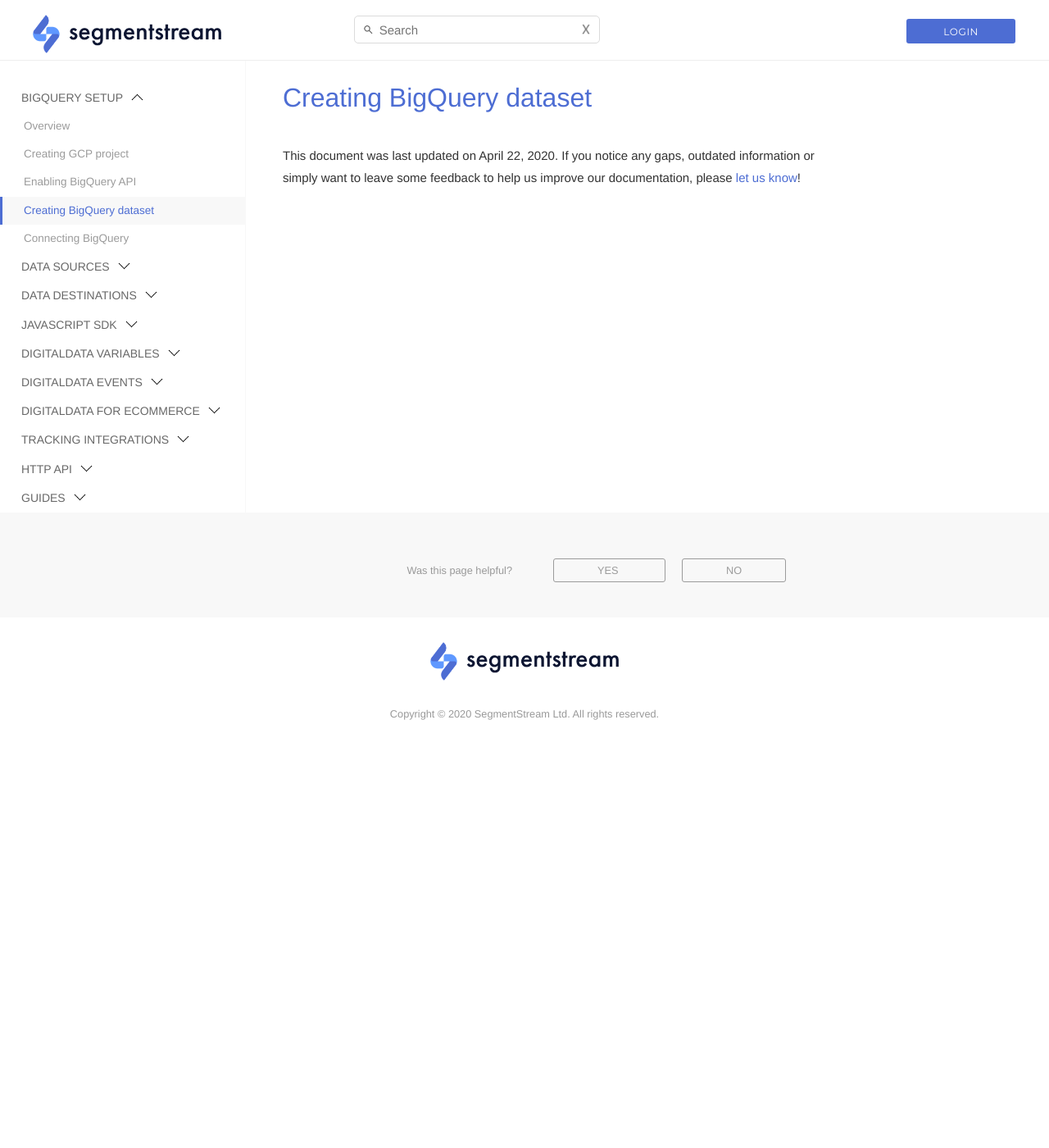
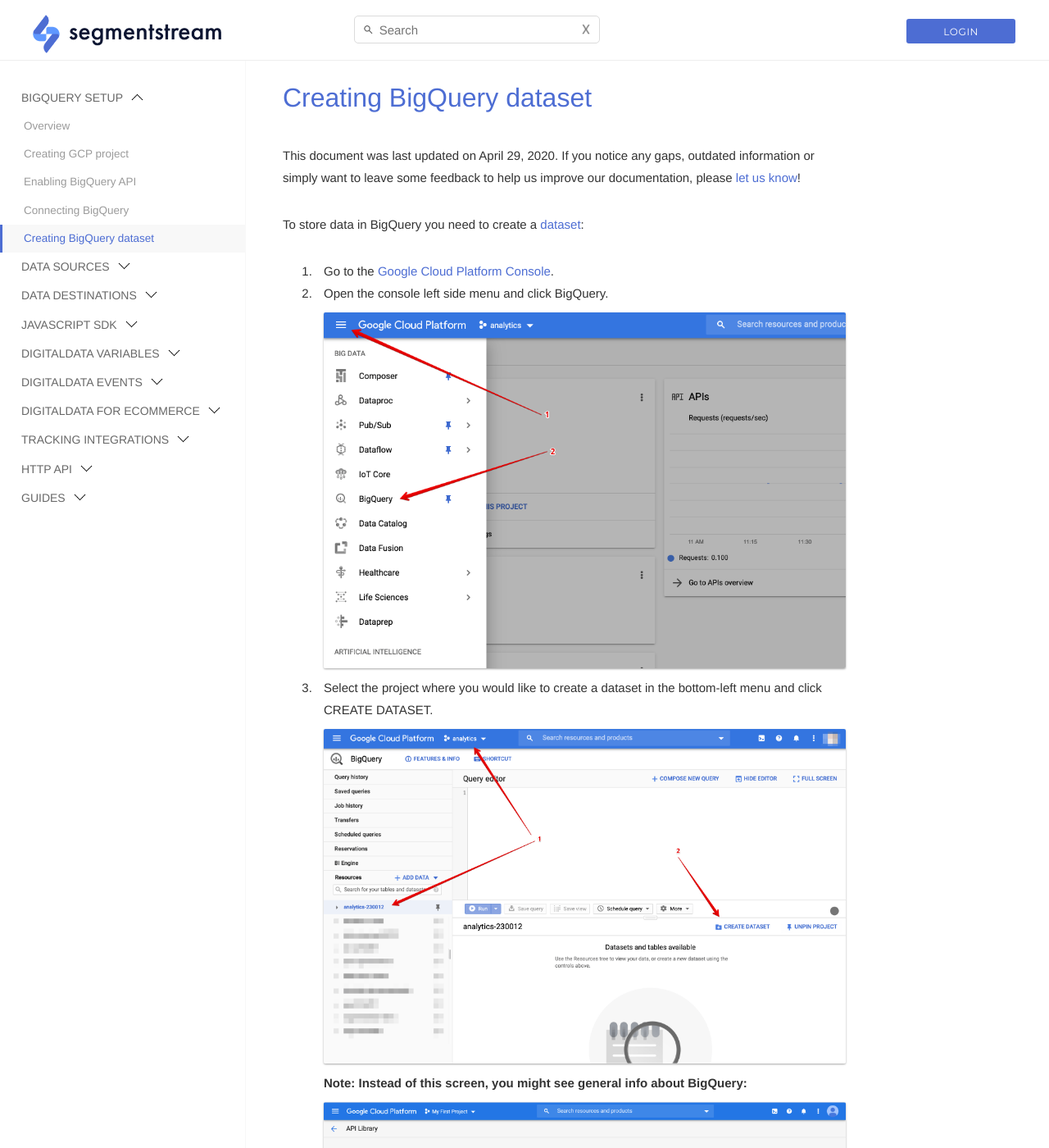
Before and after one commit to segmentstream-com/segmentstream-com.github.io, a Jekyll site: the page built from _docs/bigquery/creating-bigquery-dataset.md, in a window 1280 px wide and 1400 px high. Shown: the whole window at 82% size. Built offline with Jekyll 4.4.1, drawn with Linux system fonts in a browser that asks for light colours; nearby versions of some CDN libraries; some of the changed text lies outside the part shown.

Commit message:
added bigquery dataset page

```diff
--- a/_docs/bigquery/creating-bigquery-dataset.md
+++ b/_docs/bigquery/creating-bigquery-dataset.md
@@ -3,10 +3,26 @@
 section: bigquery
 navigation_title: "Creating BigQuery dataset"
 title: "Creating BigQuery dataset"
-order: 4
-date: 2020-04-22
+order: 5
+date: 2020-04-29
 ---
 
 <!---
 In this article explained how to create Google BigQuery dataset
 -->
+To store data in BigQuery you need to create a [dataset](https://cloud.google.com/bigquery/docs/datasets-intro){:target="_blank"}:
+
+1. Go to the [Google Cloud Platform Console](https://console.cloud.google.com/){:target="_blank"}.
+2. Open the console left side menu and click BigQuery.
+![](/img/bigquery_dataset.1.png)
+3. Select the project where you would like to create a dataset in the bottom-left menu and click CREATE DATASET.
+![](/img/bigquery_dataset.2.png)
+**Note: Instead of this screen, you might see general info about BigQuery:**
+![](/img/bigquery_dataset.3.png)
+In that case, you should [enable BigQuery API](enabling-bigquery-api).
+4. Enter Dataset ID (for example "SegmentStream"). All other options leave in default values.
+![](/img/bigquery_dataset.4.png)
+5. Click Create dataset.
+
+## What's next:
+* [Connecting BigQuery to SegmentStream](connecting-bigquery)
```
Also changed, not shown: img/bigquery_dataset.1.png (added), img/bigquery_dataset.2.png (added), img/bigquery_dataset.3.png (added), img/bigquery_dataset.4.png (added).
